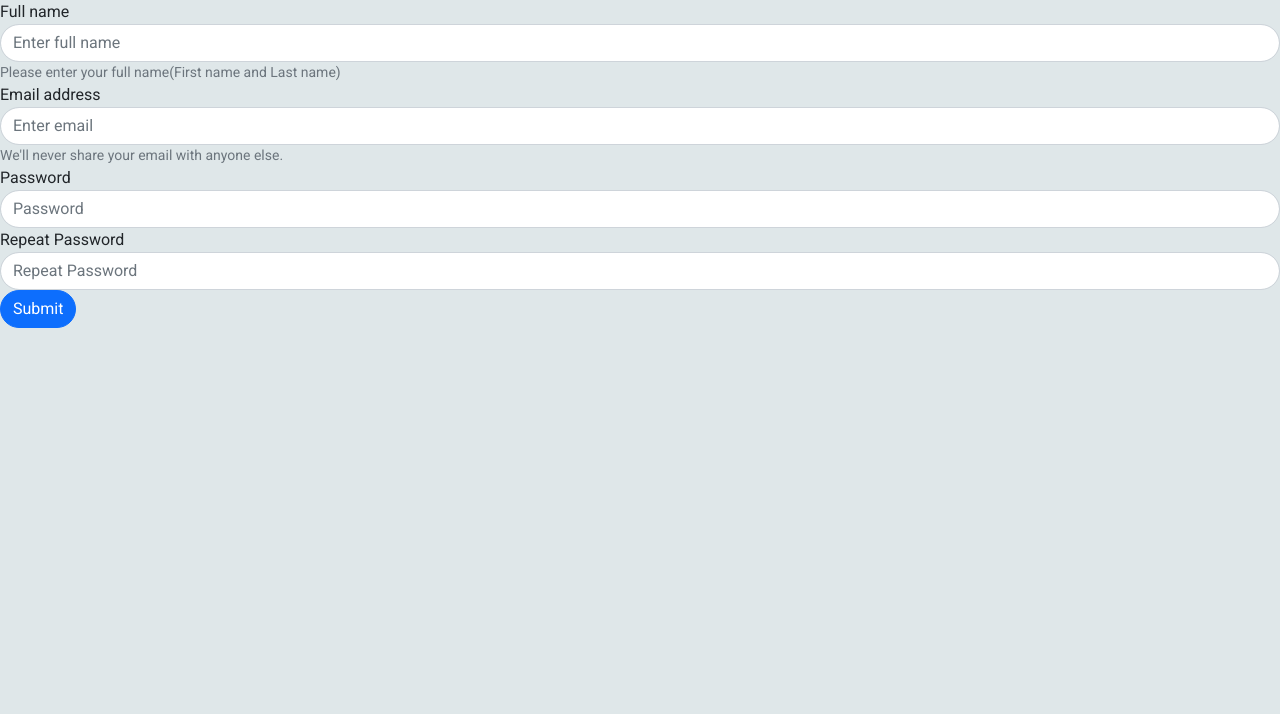
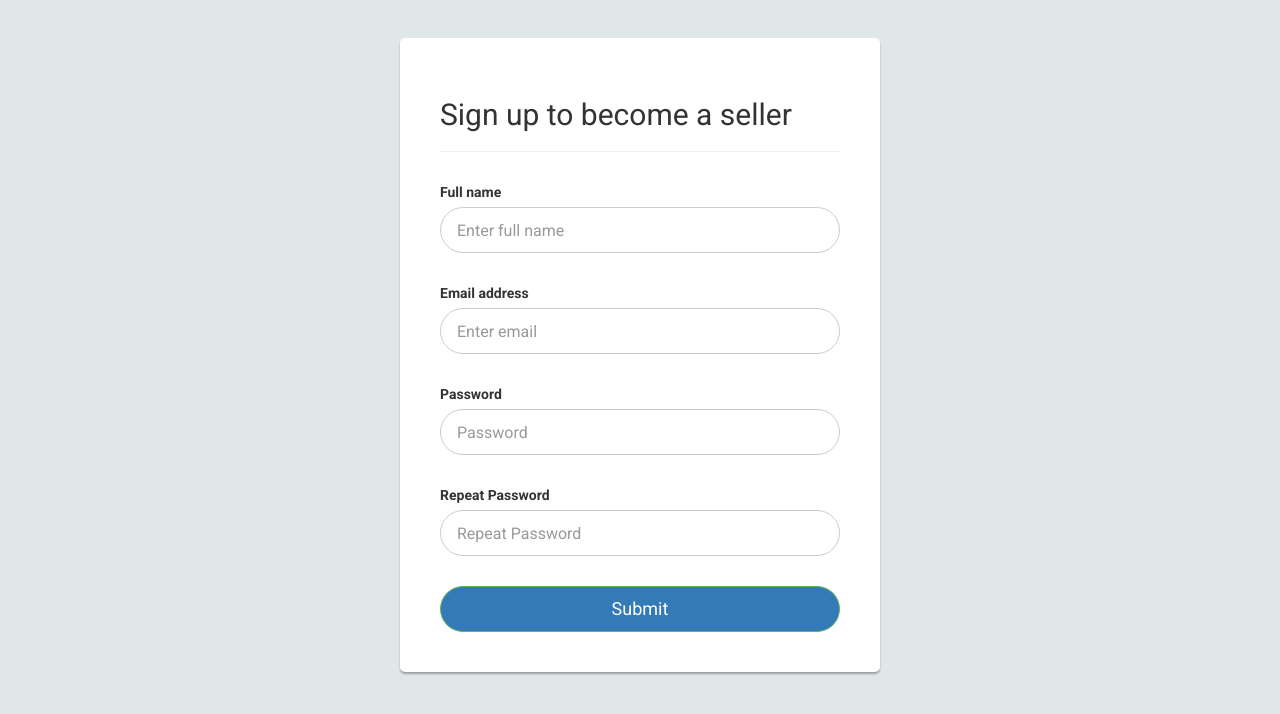
Before and after one commit to Aarya-S/Go-Local, a Python web app: template templates/index.html in a window 1280 px wide. Shown: the top 714 px of the page. Run offline with Jinja, Linux system fonts and the light colour scheme; the template is opened without the code that fills it, so the values that code supplies are empty; some libraries are stand-ins or nearby versions.

Commit message:
changed css

```diff
--- a/templates/index.html
+++ b/templates/index.html
@@ -1,27 +1,42 @@
+<html>
+<head>
+  <link href="https://fonts.googleapis.com/css?family=Roboto:400,700" rel="stylesheet">
+  <link rel="stylesheet" href="https://maxcdn.bootstrapcdn.com/bootstrap/3.3.7/css/bootstrap.min.css">
+  <link rel="stylesheet" href="https://maxcdn.bootstrapcdn.com/font-awesome/4.7.0/css/font-awesome.min.css">
+  <script src="https://ajax.googleapis.com/ajax/libs/jquery/1.12.4/jquery.min.js"></script>
+  <script src="https://maxcdn.bootstrapcdn.com/bootstrap/3.3.7/js/bootstrap.min.js"></script>
 
-<link rel='stylesheet' type="text/css" href="{{url_for('static', filename='signup.css') }}">
-<form action="/login" method="post" class="mainform">
+  <link rel="stylesheet" href="../static/login.css">
+</head>
+<body>
+
+<div className="signup-form">
+<form action="/login" method="post" class="mainform box-outer">
+  <h2>Sign up to become a seller</h2>
+  <hr color="black">
     <div class="form-group">
         <label for="Fullname">Full name</label>
-        <input name="fullname" class="form-control" id="inputFullName" aria-describedby="emailHelp" placeholder="Enter full name">
-        <small id="fullName" class="form-text text-muted">Please enter your full name(First name and Last name)</small>
+        <input name="fullname" class="form-control input-lg" id="inputFullName" aria-describedby="emailHelp" placeholder="Enter full name">
+
   </div>
   <div class="form-group">
         <label for="InputEmail">Email address</label>
-        <input name="email" class="form-control" id="InputEmail"  placeholder="Enter email">
-        <small id="emailHelp" class="form-text text-muted">We'll never share your email with anyone else.</small>
+        <input name="email" class="form-control input-lg" id="InputEmail"  placeholder="Enter email">
+
   </div>
   <div class="form-group">
     <label for="InputPassword">Password</label>
-    <input type="password" name="password1" class="form-control" id="InputPassword" placeholder="Password">
+    <input type="password" name="password1" class="form-control input-lg" id="InputPassword" placeholder="Password">
   </div>
 
     <div class="form-group">
     <label for="InputPassword2">Repeat Password</label>
-    <input type="password" name="password2" class="form-control" id="InputPassword2" placeholder="Repeat Password">
+    <input type="password" name="password2" class="form-control input-lg" id="InputPassword2" placeholder="Repeat Password">
 
     </div>
-  <button type="submit" class="btn btn-primary">Submit</button>
-
+  <button type="submit" class="btn btn-primary btn-block signup-btn btn-lg">Submit</button>
+</div>
 
 </form>
+</body>
+</html>
--- a/templates/login.html
+++ b/templates/login.html
@@ -36,7 +36,7 @@
       <input type="password" class="form-control input-lg" name="password" id="InputPassword" placeholder="Enter password" required="required">
     </div>
     <div class="form-group">
-      <button type="submit" class="btn btn-success btn-lg btn-block signup-btn">Sign Up</button>
+      <button type="submit" class="btn btn-success btn-block signup-btn">Sign Up</button>
   </form>
 </div>
 </body>
```
